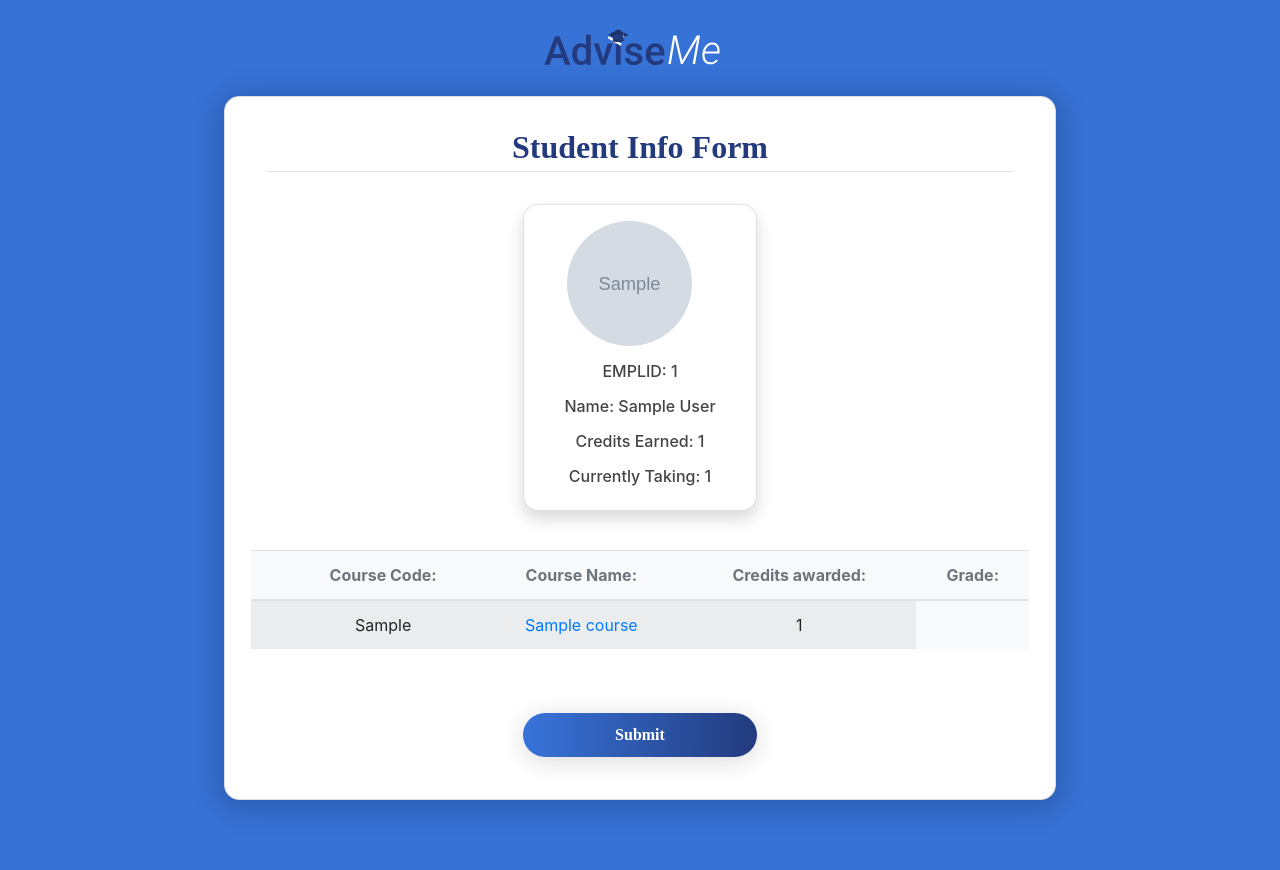
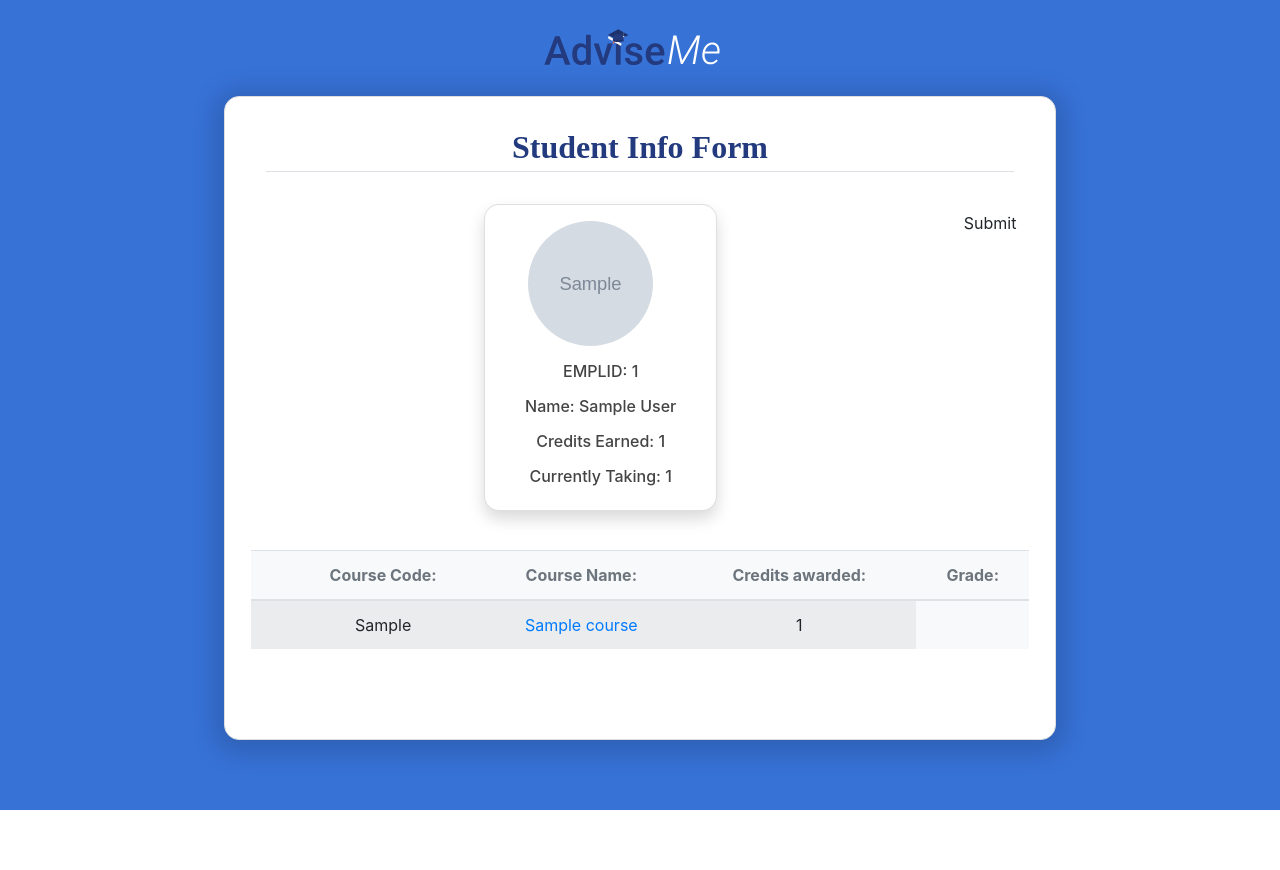
Before and after one commit to zwen000/AdviseMe, a Flask app: page /course/info in a window 1280 px wide. After the commit the page ends 810 px from the top, so only its background shows below. Run offline with Flask 2, Linux system fonts and the light colour scheme; a user stored in the database is signed in; tables that the repository leaves empty hold one stand-in row (values such as "Sample post"); grey boxes marked "Sample" are stand-in pictures; some libraries are stand-ins or nearby versions.

Commit message:
Need to fix button later

```diff
--- a/adviseme/templates/course_info_fill.html
+++ b/adviseme/templates/course_info_fill.html
@@ -75,6 +75,17 @@
                                         </tr>
                                     {% endfor %}
 
+
+                                    <div class="form-group">
+                                        {{ form.csrf_token }}
+                                        {{ form.submit(class="btn custom-button-profile-update") }}
+                                        <ul>
+                                        {% for error in form.submit.errors %}
+                                            <li style="color:red;">{{ error }}</li>
+                                        {% endfor %}
+                                        </ul>
+                                    </div>
+
                                 </form>
 
                             </tbody>
@@ -85,15 +96,6 @@
         </div>
     </section>
     <!-- End of Table -->
-    <div class="form-group">
-        {{ form.csrf_token }}
-        {{ form.submit(class="btn custom-button-submit ") }}
-        <ul>
-        {% for error in form.submit.errors %}
-            <li style="color:red;">{{ error }}</li>
-        {% endfor %}
-        </ul>
-    </div>
 </div>
 </div>
 </center>
```
